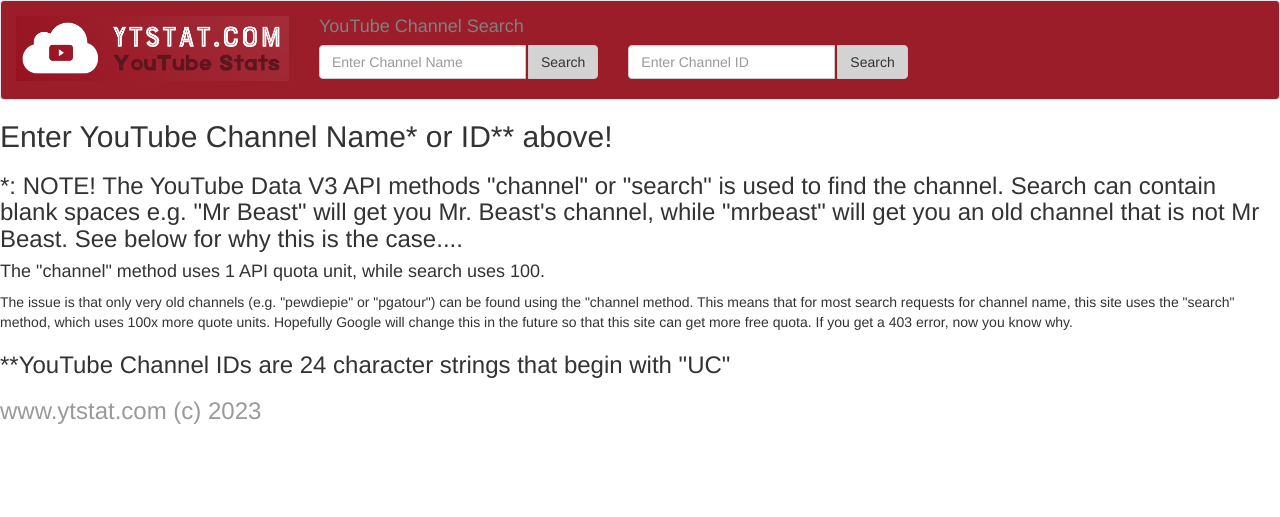
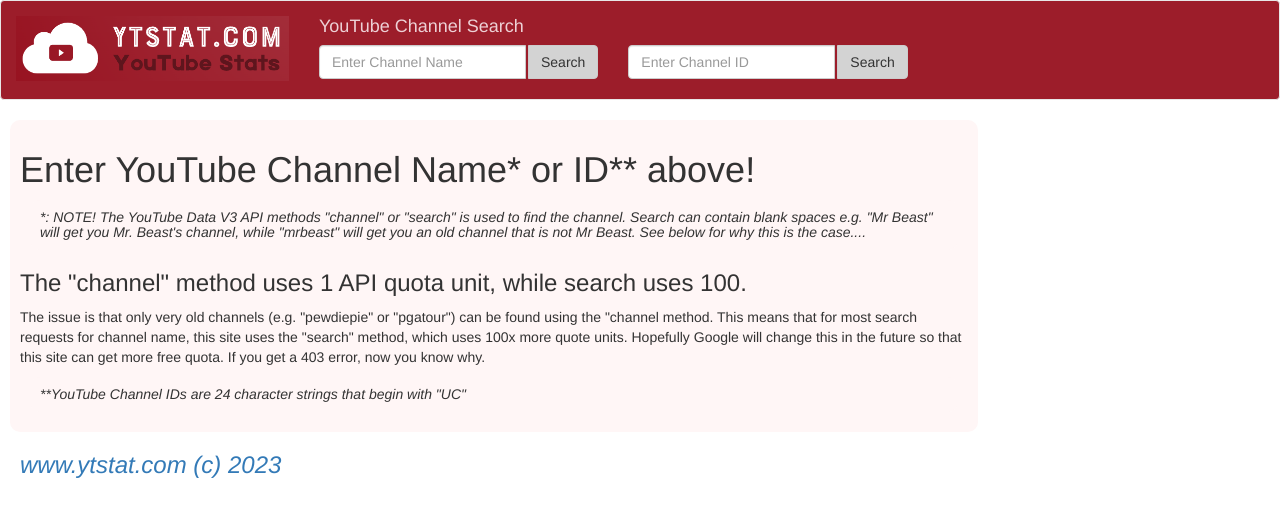
Before and after one commit to pswapneet/yt-stats-flask, a Flask app: page / in a window 1280 px wide. Shown: the top 517 px of the page. Run offline with Flask 2, Linux system fonts and the light colour scheme; some libraries are stand-ins or nearby versions.

Commit message:
ok its ok

```diff
--- a/main.py
+++ b/main.py
@@ -185,6 +185,31 @@ def access_forms_on_stats_page(channel_id):
     else:
         return render_template('stats.html', channel_id=channel_id)
 
+#LINK BACK TO INDEX.html
+@app.route('/')
+def index():
+    # code for handling requests to the document root
+    return render_template('index.html')
+
+#LINK TO ABOUT.html
+@app.route("/about")
+def about():
+    return render_template("about.html")
+
+#SEARCH FROM ABOUT
+@app.route("/about", methods=['GET', 'POST'])
+def access_forms_on_about():
+    if request.method == 'POST':
+        input_type = request.form.get('input_type')
+        if input_type == 'username':
+            username = request.form.get('username')
+            return process_user(username)
+        elif input_type == 'channel_id':
+            channel_id = request.form.get('channel_id')
+            return process_id(channel_id)
+    else:
+        return render_template('about.html')
+
 #work in progress below
 
 def getjson():
@@ -200,9 +225,7 @@ def getjson():
         return response
     return render_template('getjson.html')
 
-@app.route("/about")
-def about():
-    return render_template("about.html")
+#RUN APP
 
 if __name__ == "__main__":
     app.run(host='0.0.0.0', port=5000, debug=True)
--- a/static/css/bstrap.css
+++ b/static/css/bstrap.css
@@ -1,6 +1,6 @@
 h3.forms_header_text {
   font-size: 18px;
-  color: gray;
+  color: #edd0d5;
   margin-top: 16px;
   margin-bottom: 0;
   margin-left: 0;
@@ -11,7 +11,23 @@ h3.forms_header_text {
   padding-right: 0;
   }
 
+.index-cntnr {
+  max-width: 968px;
+  background-color: #fff6f6;
+  border-radius: 10px;
+  border-color: #000;
+  padding: 10px;
+  margin: 10px;
+  }
+
+h5.index-cntnr {
+  font-style: italic;
+}
+
 h3.footer {
-    color: rgb(154, 154, 154);
+    color: #954e55;
     font-size: 24px;
+    font-style: italic;
+    margin-left: 20px;
+
   }
--- a/templates/footer.html
+++ b/templates/footer.html
@@ -1 +1 @@
-<h3 class="footer">www.ytstat.com (c) 2023</h3>
+<h3 class="footer"><a href="{{ url_for('about') }}">www.ytstat.com (c) 2023</a></h3>
--- a/templates/header.html
+++ b/templates/header.html
@@ -1,7 +1,7 @@
 <nav class="navbar navbar-default" style="background-color: #9c1d2a">
   <div class="container-fluid">
     <div class="navbar-header" style="height: 98px">
-      <a class="navbar-brand" href="#">
+      <a class="navbar-brand" href="{{ url_for('index') }}">
         <img src="{{ url_for('static', filename='img/ytstat.png') }}" alt="ytstat.com" width="273" height="65">
       </a>
     </div>
--- a/templates/index.html
+++ b/templates/index.html
@@ -4,13 +4,15 @@
 
 {% block content %}
 
-<h2>Enter YouTube Channel Name* or ID** above!</h2>
-<h3>*: NOTE! The YouTube Data V3 API methods "channel" or "search" is used to find the channel. Search can contain blank spaces e.g. "Mr Beast" will get you Mr. Beast's channel, while "mrbeast" will get you an old channel that is not Mr Beast. See below for why this is the case....</h3>
-<h4>The "channel" method uses 1 API quota unit, while search uses 100.</h4>
+<div class="index-cntnr">
+<h1>Enter YouTube Channel Name* or ID** above!</h1>
+<h5 class="index-cntnr">*: NOTE! The YouTube Data V3 API methods "channel" or "search" is used to find the channel. Search can contain blank spaces e.g. "Mr Beast" will get you Mr. Beast's channel, while "mrbeast" will get you an old channel that is not Mr Beast. See below for why this is the case....</h5>
+<h3>The "channel" method uses 1 API quota unit, while search uses 100.</h3>
 <p>The issue is that only very old channels (e.g. "pewdiepie" or "pgatour") can be found using the "channel method.
     This means that for most search requests for channel name, this site uses the "search" method, which uses 100x more quote units.
     Hopefully Google will change this in the future so that this site can get more free quota. If you get a 403 error, now you know why.
 </p>
-<h3>**YouTube Channel IDs are 24 character strings that begin with "UC"</h3>
+<h5 class="index-cntnr">**YouTube Channel IDs are 24 character strings that begin with "UC"</h5>
+</div>
 
 {% endblock %}
```
Also changed, not shown: templates/about.html (+6 -7 lines).
